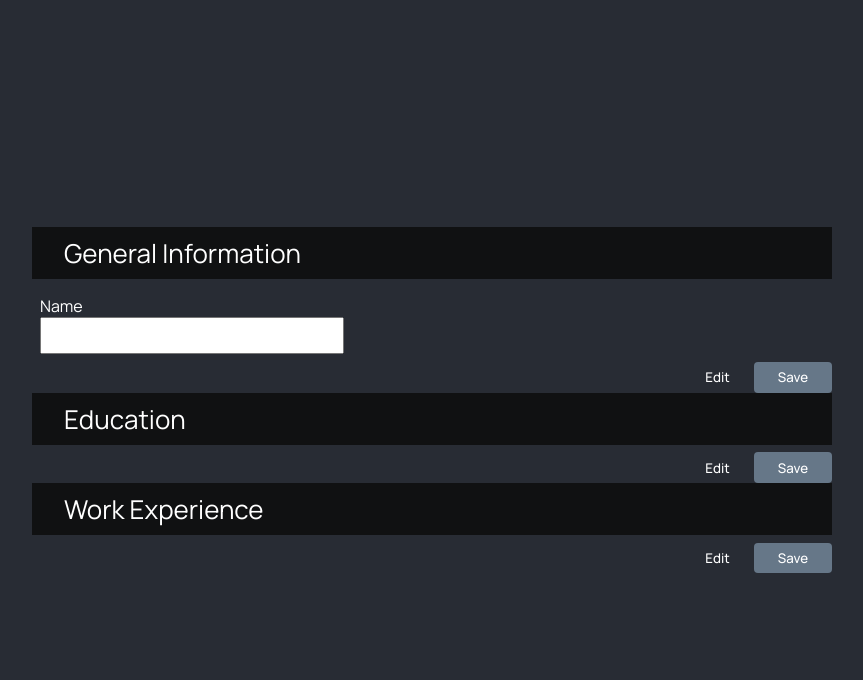
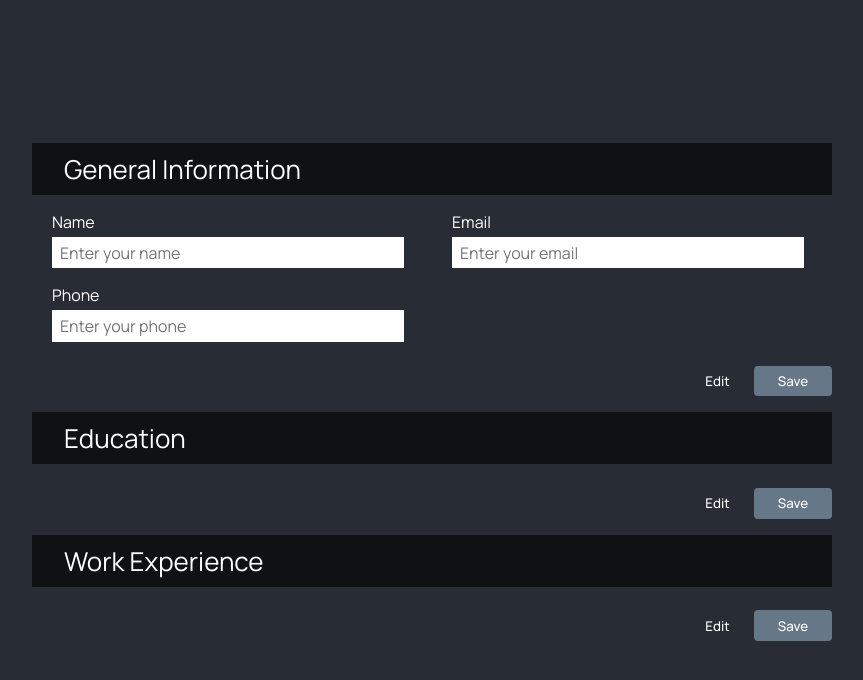
Before and after one commit to llfalcao/react-form, a React (Create React App) app: page / in a window 1280 px wide. Shown: the top 680 px of the page, without its empty margins (208-1071 px from the left). Built offline with nearby package versions, Linux system fonts and the light colour scheme.

Commit message:
Handle section form submission

```diff
--- a/package.json
+++ b/package.json
@@ -35,7 +35,5 @@
       "last 1 safari version"
     ]
   },
-  "devDependencies": {
-    "uuidv4": "^6.2.12"
-  }
+  "devDependencies": {}
 }
--- a/src/App.js
+++ b/src/App.js
@@ -1,16 +1,47 @@
+import React from 'react';
 import Section from './components/Section';
+import fields from './fields.json';
 
-function App() {
+class App extends React.Component {
+  constructor() {
+    super();
+    this.state = {
+      name: '',
+      email: '',
+      phone: '',
+      isEditable: true,
+    };
+    this.handleChange = this.handleChange.bind(this);
+    this.handleSectionSubmit = this.handleSectionSubmit.bind(this);
+  }
+
+  handleChange(e) {
+    this.setState({ [e.target.id]: e.target.value });
+  }
+
+  handleSectionSubmit(e) {
+    e.preventDefault();
+    this.setState({ isEditable: false });
+  }
+
+  render() {
+    const { name, email, phone, isEditable } = this.state;
+
     return (
       <div className="App">
         <Section
-        name="General Information"
-        fields={[{ id: 'name', type: 'text', title: 'Name' }]}
+          sectionName="General Information"
+          fields={fields.general}
+          inputs={[name, email, phone]}
+          handleChange={this.handleChange}
+          handleSectionSubmit={this.handleSectionSubmit}
+          isEditable={isEditable}
         />
-      <Section name="Education" />
-      <Section name="Work Experience" />
+        <Section sectionName="Education" />
+        <Section sectionName="Work Experience" />
       </div>
     );
   }
+}
 
 export default App;
--- a/src/components/Section/Section.js
+++ b/src/components/Section/Section.js
@@ -1,35 +1,63 @@
 import React from 'react';
-import { v4 as uuid_v4 } from 'uuid';
 
 class Section extends React.Component {
   render() {
-    const { name, fields } = this.props;
+    const {
+      sectionName,
+      fields,
+      inputs,
+      isEditable,
+      handleChange,
+      handleSectionSubmit,
+    } = this.props;
+
+    let items = [];
+    if (fields !== undefined) {
+      if (isEditable) {
+        items = fields.map((field, i) => {
+          return (
+            <div className="field-wrapper" key={i}>
+              <label htmlFor={field.id}>{field.title}</label>
+              <input
+                type={field.type}
+                id={field.id}
+                placeholder={field.placeholder}
+                value={inputs[i]}
+                onChange={handleChange}
+              />
+            </div>
+          );
+        });
+      } else {
+        items = fields.map((field, i) => {
+          return (
+            <div className="field-wrapper" key={i}>
+              <label htmlFor={field.id}>{field.title}</label>
+              <div id={field.id}>{inputs[i]}</div>
+            </div>
+          );
+        });
+      }
+    }
 
     return (
       <section className="section">
-        <header className="section-name">{name}</header>
-
-        {fields !== undefined ? (
-          fields.map((field) => {
-            return (
-              <div className="field-wrapper" key={uuid_v4()}>
-                <label htmlFor={field.id}>{field.title}</label>
-                <input type={field.type} id={field.id} />
-              </div>
-            );
-          })
-        ) : (
-          <></>
-        )}
-
+        <header className="section-name">{sectionName}</header>
+        <form onSubmit={handleSectionSubmit}>
+          <div className="section-fields">{items}</div>
           <div className="buttons">
             <button className="btn btn-edit" type="button">
               Edit
             </button>
-          <button className="btn btn-save" type="submit">
+            <button
+              className="btn btn-save"
+              type="submit"
+              onClick={handleSectionSubmit}
+            >
               Save
             </button>
           </div>
+        </form>
       </section>
     );
   }
--- /dev/null
+++ b/src/fields.json
@@ -0,0 +1,22 @@
+{
+  "general": [
+    {
+      "id": "name",
+      "type": "text",
+      "title": "Name",
+      "placeholder": "Enter your name"
+    },
+    {
+      "id": "email",
+      "type": "email",
+      "title": "Email",
+      "placeholder": "Enter your email"
+    },
+    {
+      "id": "phone",
+      "type": "number",
+      "title": "Phone",
+      "placeholder": "Enter your phone"
+    }
+  ]
+}
--- a/src/styles/index.css
+++ b/src/styles/index.css
@@ -14,10 +14,25 @@ body {
   background-color: #282c34;
 }
 
+input,
 button {
   border: 0;
 }
 
+/* Remove input arrows */
+/* Chrome, Safari, Edge, Opera */
+input::-webkit-outer-spin-button,
+input::-webkit-inner-spin-button {
+  -webkit-appearance: none;
+  margin: 0;
+}
+
+/* Firefox */
+input[type='number'] {
+  -moz-appearance: textfield;
+}
+
+/* Main App */
 .App {
   text-align: center;
   min-height: 100vh;
@@ -29,20 +44,29 @@ button {
   color: white;
 }
 
+/* Section Component */
+.section {
+  width: 800px;
+}
 .section-name {
   background-color: #101112;
-  width: 800px;
   padding: 0.5rem 2rem;
   cursor: default;
   text-align: left;
 }
 
+.section-fields {
+  display: grid;
+  grid-template-columns: repeat(2, 1fr);
+  justify-items: center;
+}
+
 .field-wrapper {
-  display: flex;
+  display: inline-flex;
   flex-direction: column;
-  width: 40%;
+  width: 90%;
   text-align: left;
-  padding: 0 0.5rem;
+  padding-right: 0.5rem;
 }
 
 .field-wrapper > label {
@@ -52,10 +76,12 @@ button {
 
 .field-wrapper > input {
   padding: 0.3rem 0.5rem;
-  font-size: 1.1rem;
+  font-size: 1rem;
   outline: 0;
+  margin-top: 0.25rem;
 }
 
+/* Buttons for modifying the info */
 .btn {
   display: inline-flex;
   justify-content: center;
@@ -71,6 +97,7 @@ button {
 
 .buttons {
   text-align: right;
+  margin: 1rem 0;
 }
 
 .btn-edit {
```
Also changed, not shown: 1 other file (tests, documents, lock files or other folders). Lines whose indentation alone changed are shown as unchanged.
